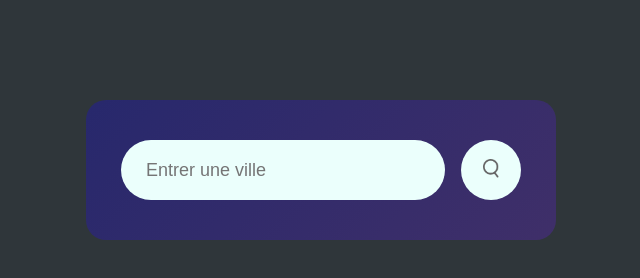
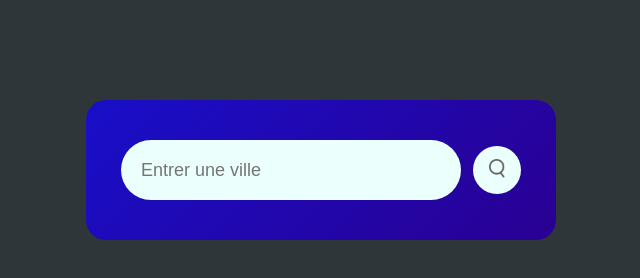
Before and after one commit to EwanQuelo/easy-weather, a plain HTML site: page index.html in a window 1280 px wide. Shown: the whole page, without its empty margins (319-959 px from the left). Drawn offline with Linux system fonts and the light colour scheme.

Commit message:
Add files via upload

```diff
--- a/script.js
+++ b/script.js
@@ -24,7 +24,7 @@ async function checkWeather(city) {
         document.querySelector(".temp").innerHTML = Math.round(data.main.temp) + "°C";
         document.querySelector(".humidity").innerHTML = data.main.humidity + "%";
         document.querySelector(".wind").innerHTML = data.wind.speed + "km/h";
-        document.querySelector(".ressenti").innerHTML = "ressenti: " + data.main.feels_like + "°C";
+        document.querySelector(".ressenti").innerHTML = "ressenti: " + Math.round(data.main.feels_like) + "°C";
         document.querySelector(".minimum").innerHTML = "Min: " + Math.round(data.main.temp_min) + "°C";
         document.querySelector(".maximum").innerHTML = "Max: " + Math.round(data.main.temp_max)  + "°C";
         document.querySelector(".description").innerHTML = data.weather[0].description;
--- a/style.css
+++ b/style.css
@@ -12,7 +12,7 @@ body {
 .rectangle {
     width: 90%;
     max-width: 470px;
-    background: linear-gradient(135deg, #1100fd42, #3f2f69 );
+    background: linear-gradient(135deg, #1100fdbb, #290092 );
     color: #fff;
     margin: 100px auto;
     border-radius: 20px;
@@ -33,11 +33,11 @@ body {
     outline: 0;
     background: #ebfffc;
     color: #555;
-    padding: 10px 25px;
+    padding: 10px 20px;
     height: 60px;
     border-radius: 30px;
     flex: 1;
-    margin-right: 16px;
+    margin-right: 12px;
     font-size: 18px;
 }
 .search button {
@@ -45,8 +45,8 @@ body {
     outline: 0;
     background: #ebfffc;
     border-radius: 50%;
-    width: 60px;
-    height: 60px;
+    width: 3rem;
+    height: 3rem;
     cursor: pointer;
 }
 .search button img {
@@ -110,7 +110,7 @@ body {
 .error {
     text-align: center;
     margin-top: 5px;
-    color: rgb(0, 0, 0);
+    color: rgb(231, 231, 231);
     font-weight: 500;
     font-size: 16px;
     display: none;
```
